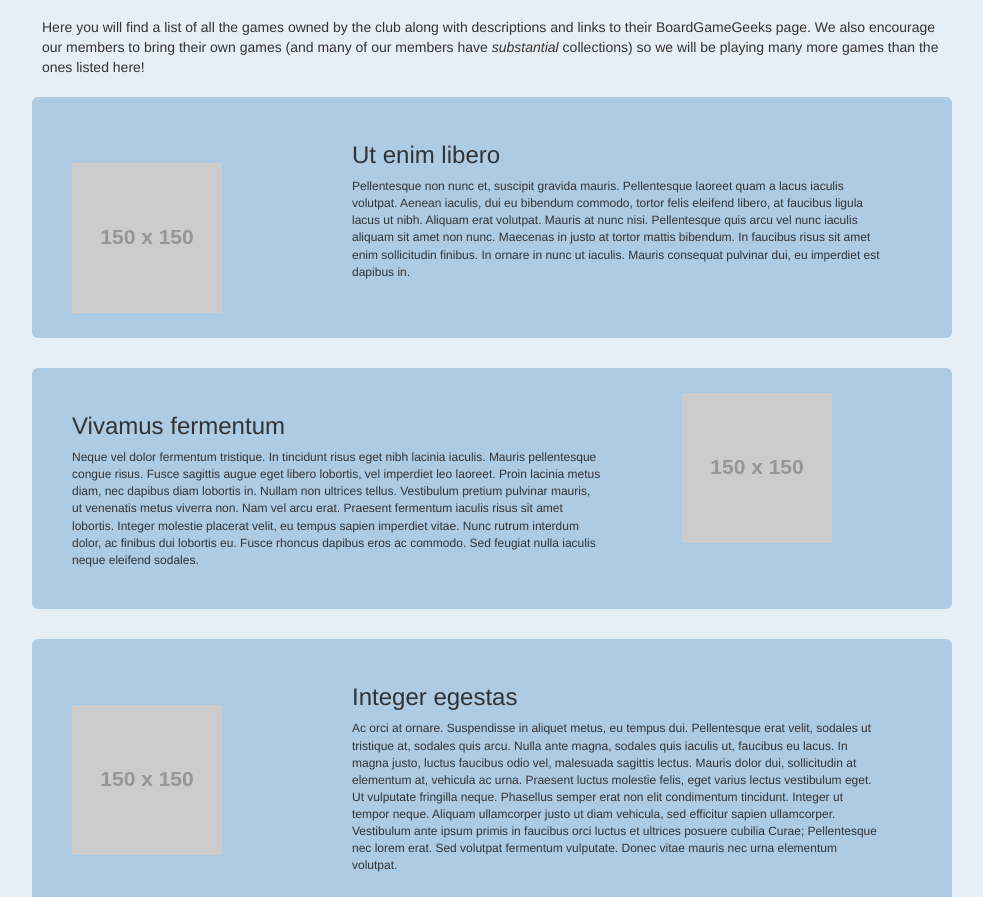
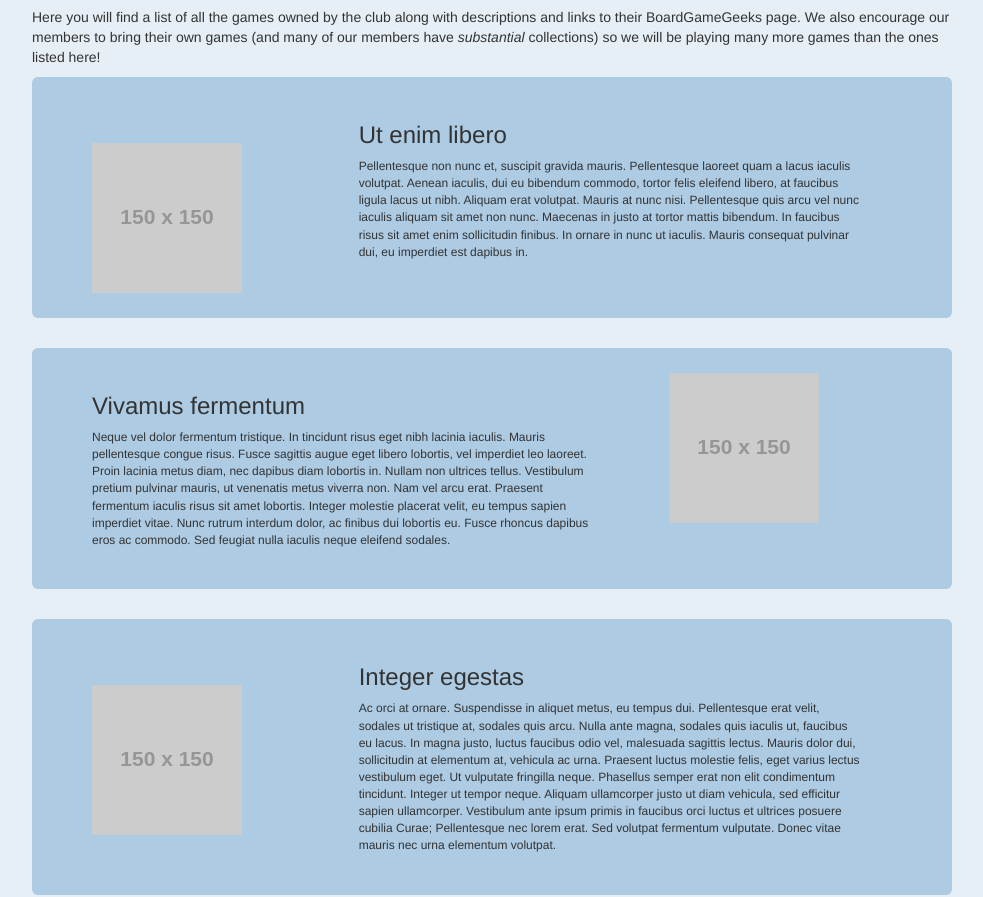
Before and after one commit to CrazyBurrito/Spark, a plain HTML site: page SFF/games.html in a window 1280 px wide. Shown: the part 135-1032 px from the top of the page, without its empty margins (38-1021 px from the left). Drawn offline with nearby package versions, Linux system fonts and the light colour scheme; placeholder pictures from the web are drawn by us.

Commit message:
Fixed SFF styles

```diff
--- a/SFF/games.html
+++ b/SFF/games.html
@@ -50,51 +50,48 @@
             </nav><!--navbar-->
 
             <div class="row">
-<!--
-                <div class="col-lg-1 col-md-1 col-sm-1 col-xs-1"></div>
--->
                 <div class="col-lg-10 col-md-10 col-sm-10 col-xs-10">
 
                     <h1>Club Owned Games</h1>
-                    <p style="padding:10px">Here you will find a list of all the games owned by the club along with descriptions and links to their BoardGameGeeks page. We also encourage our members to bring their own games (and many of our members have <em>substantial</em> collections) so we will be playing many more games than the ones listed here!</p>
-                    <div class="jumbotron" style="padding:25px 40px 25px 40px">
+                    <p id="gamesDescription">Here you will find a list of all the games owned by the club along with descriptions and links to their BoardGameGeeks page. We also encourage our members to bring their own games (and many of our members have <em>substantial</em> collections) so we will be playing many more games than the ones listed here!</p>
+                    <div class="jumbotron customtron">
                         <div class="row">
                             <div class="col-lg-4 col-md-4 col-sm-4 col-xs-4">
                                 <img class="center-block" src="https://placehold.it/150x150"></img>
                             </div>
-                            <div style="display:table-cell; float:none" class="col-lg-8 col-md-8 col-sm-8 col-xs-8">
+                            <div class="centerText col-lg-8 col-md-8 col-sm-8 col-xs-8">
                                 <h3>Ut enim libero</h3>
-                                <p style="font-size:12px">Pellentesque non nunc et, suscipit gravida mauris. Pellentesque laoreet quam a lacus iaculis volutpat. Aenean iaculis, dui eu bibendum commodo, tortor felis eleifend libero, at faucibus ligula lacus ut nibh. Aliquam erat volutpat. Mauris at nunc nisi. Pellentesque quis arcu vel nunc iaculis aliquam sit amet non nunc. Maecenas in justo at tortor mattis bibendum. In faucibus risus sit amet enim sollicitudin finibus. In ornare in nunc ut iaculis. Mauris consequat pulvinar dui, eu imperdiet est dapibus in.</p>
+                                <p  class="descriptionP" >Pellentesque non nunc et, suscipit gravida mauris. Pellentesque laoreet quam a lacus iaculis volutpat. Aenean iaculis, dui eu bibendum commodo, tortor felis eleifend libero, at faucibus ligula lacus ut nibh. Aliquam erat volutpat. Mauris at nunc nisi. Pellentesque quis arcu vel nunc iaculis aliquam sit amet non nunc. Maecenas in justo at tortor mattis bibendum. In faucibus risus sit amet enim sollicitudin finibus. In ornare in nunc ut iaculis. Mauris consequat pulvinar dui, eu imperdiet est dapibus in.</p>
                             </div>
                         </div>
                     </div>
-                    <div class="jumbotron" style="padding:25px 40px 25px 40px">
+                    <div class="jumbotron customtron">
                         <div class="row">
                             <div class="col-lg-8 col-md-8 col-sm-8 col-xs-8">
                                 <h3>Vivamus fermentum</h3>
-                                <p style="font-size:12px">Neque vel dolor fermentum tristique. In tincidunt risus eget nibh lacinia iaculis. Mauris pellentesque congue risus. Fusce sagittis augue eget libero lobortis, vel imperdiet leo laoreet. Proin lacinia metus diam, nec dapibus diam lobortis in. Nullam non ultrices tellus. Vestibulum pretium pulvinar mauris, ut venenatis metus viverra non. Nam vel arcu erat. Praesent fermentum iaculis risus sit amet lobortis. Integer molestie placerat velit, eu tempus sapien imperdiet vitae. Nunc rutrum interdum dolor, ac finibus dui lobortis eu. Fusce rhoncus dapibus eros ac commodo. Sed feugiat nulla iaculis neque eleifend sodales.</p>
+                                <p  class="descriptionP" >Neque vel dolor fermentum tristique. In tincidunt risus eget nibh lacinia iaculis. Mauris pellentesque congue risus. Fusce sagittis augue eget libero lobortis, vel imperdiet leo laoreet. Proin lacinia metus diam, nec dapibus diam lobortis in. Nullam non ultrices tellus. Vestibulum pretium pulvinar mauris, ut venenatis metus viverra non. Nam vel arcu erat. Praesent fermentum iaculis risus sit amet lobortis. Integer molestie placerat velit, eu tempus sapien imperdiet vitae. Nunc rutrum interdum dolor, ac finibus dui lobortis eu. Fusce rhoncus dapibus eros ac commodo. Sed feugiat nulla iaculis neque eleifend sodales.</p>
                             </div>
                             <div class="col-lg-4 col-md-4 col-sm-4 col-xs-4">
                                 <img class="center-block" src="https://placehold.it/150x150"></img>
                             </div>
                         </div>
                     </div>
-                    <div class="jumbotron" style="padding:25px 40px 25px 40px">
+                    <div class="jumbotron customtron">
                         <div class="row">
                             <div class="col-lg-4 col-md-4 col-sm-4 col-xs-4">
                                 <img class="center-block" src="https://placehold.it/150x150"></img>
                             </div>
-                            <div style="display:table-cell; float:none" class="col-lg-8 col-md-8 col-sm-8 col-xs-8">
+                            <div class="centerText col-lg-8 col-md-8 col-sm-8 col-xs-8">
                                 <h3>Integer egestas</h3>
-                                <p style="font-size:12px">Ac orci at ornare. Suspendisse in aliquet metus, eu tempus dui. Pellentesque erat velit, sodales ut tristique at, sodales quis arcu. Nulla ante magna, sodales quis iaculis ut, faucibus eu lacus. In magna justo, luctus faucibus odio vel, malesuada sagittis lectus. Mauris dolor dui, sollicitudin at elementum at, vehicula ac urna. Praesent luctus molestie felis, eget varius lectus vestibulum eget. Ut vulputate fringilla neque. Phasellus semper erat non elit condimentum tincidunt. Integer ut tempor neque. Aliquam ullamcorper justo ut diam vehicula, sed efficitur sapien ullamcorper. Vestibulum ante ipsum primis in faucibus orci luctus et ultrices posuere cubilia Curae; Pellentesque nec lorem erat. Sed volutpat fermentum vulputate. Donec vitae mauris nec urna elementum volutpat.</p>
+                                <p  class="descriptionP" >Ac orci at ornare. Suspendisse in aliquet metus, eu tempus dui. Pellentesque erat velit, sodales ut tristique at, sodales quis arcu. Nulla ante magna, sodales quis iaculis ut, faucibus eu lacus. In magna justo, luctus faucibus odio vel, malesuada sagittis lectus. Mauris dolor dui, sollicitudin at elementum at, vehicula ac urna. Praesent luctus molestie felis, eget varius lectus vestibulum eget. Ut vulputate fringilla neque. Phasellus semper erat non elit condimentum tincidunt. Integer ut tempor neque. Aliquam ullamcorper justo ut diam vehicula, sed efficitur sapien ullamcorper. Vestibulum ante ipsum primis in faucibus orci luctus et ultrices posuere cubilia Curae; Pellentesque nec lorem erat. Sed volutpat fermentum vulputate. Donec vitae mauris nec urna elementum volutpat.</p>
                             </div>
                         </div>
                     </div>
-                    <div class="jumbotron" style="padding:25px 40px 25px 40px">
+                    <div class="jumbotron customtron">
                         <div class="row">
                             <div class="col-lg-8 col-md-8 col-sm-8 col-xs-8">
                                 <h3>Ut iaculis augue</h3>
-                                <p style="font-size:12px">Sed auctor varius. Vivamus vel est diam. In eleifend rutrum lectus ac consequat. Ut dictum rutrum turpis, eget aliquet neque auctor a. Sed cursus, erat id scelerisque facilisis, lectus massa ultrices diam, ut malesuada odio neque ut odio. Pellentesque et mattis lectus, nec dictum erat. Fusce vel purus vitae dui imperdiet feugiat.</p>
+                                <p  class="descriptionP" >Sed auctor varius. Vivamus vel est diam. In eleifend rutrum lectus ac consequat. Ut dictum rutrum turpis, eget aliquet neque auctor a. Sed cursus, erat id scelerisque facilisis, lectus massa ultrices diam, ut malesuada odio neque ut odio. Pellentesque et mattis lectus, nec dictum erat. Fusce vel purus vitae dui imperdiet feugiat.</p>
                             </div>
                             <div class="col-lg-4 col-md-4 col-sm-4 col-xs-4">
                                 <img class="center-block" src="https://placehold.it/150x150"></img>
--- a/SFF/style.css
+++ b/SFF/style.css
@@ -1,8 +1,5 @@
 html,body,.container{
     height:100%;
-/*
-    width:"100%";
-*/
 }
 
 #nav{
@@ -11,9 +8,6 @@ html,body,.container{
 }
 
 body{
-/*
-    background-image:url("logo.png");
-*/
     background-repeat:no-repeat;
     background-attachment:fixed;
     background-color:#e7eff6;
@@ -26,48 +20,33 @@ body{
     display: table;
     width:100%;
     min-height:100%;
-/*
-    font-size:0;
-*/
 }
 
 #description{
     font-size:18px;
     padding-top:15%;
-/*
-    display:inline-block;
-    vertical-align:middle;
-    float:none;
-*/
 }
 
-.wrap{
+.customtron{
+    padding:25px 40px 25px 40px;
 }
-/*
-#blog{
-    transform:scale(.9);
-    width:100%;
+
+.centerText{
+    display:table-cell;
+    float:none;
 }
-*/
-/*
-.col-sm-6{
-    float: none;
 
-    display: table-cell;
+#gamesDesciption{
+    padding:10px;
+}
 
-    background-color:red;
-
+.descriptionP{
+    font-size:12px !important;
 }
-*/
-
 
 #chat{
     float:none;
     display: table-cell;
-/*
-    background-color:#63ace5;
-    border-radius:10px;
-*/
 }
 
 
```
Also changed, not shown: SFF/about.html (+0 -3 lines), SFF/index.html (+0 -3 lines), SFF/meetings.html (+0 -3 lines), SFF/officers.html (+10 -13 lines), SFF/partners.html (+9 -12 lines).
